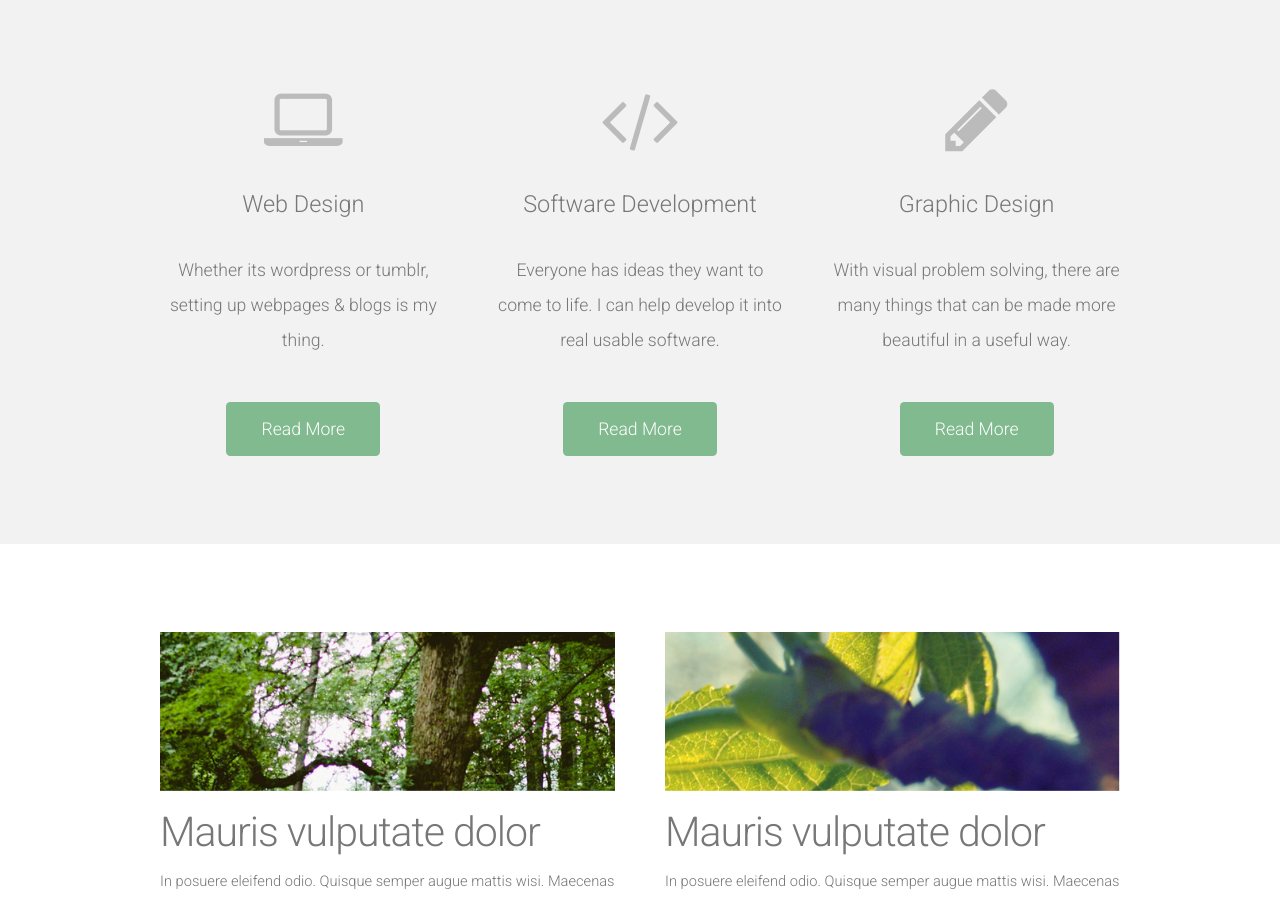
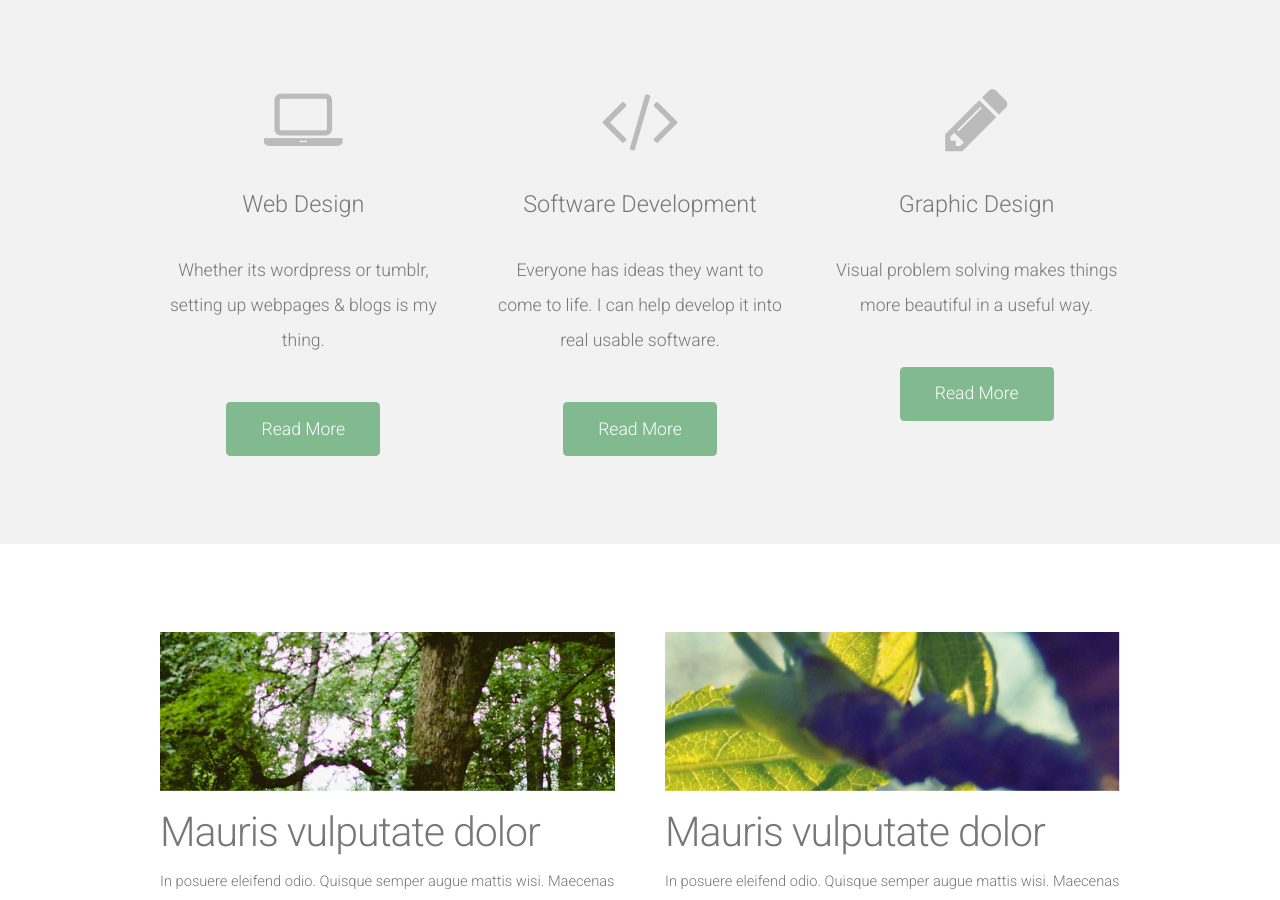
Before and after one commit to SirTyz/SirTyz.github.io, a Jekyll site: the page built from index.html, in a window 1280 px wide and 900 px high, scrolled down 585 px. Built offline with Jekyll 4.4.1, drawn with Linux system fonts in a browser that asks for light colours; nearby versions of some CDN libraries; the list of posts is cut into pages by our own code.

Commit message:
Small update

```diff
--- a/index.html
+++ b/index.html
@@ -25,7 +25,7 @@ layout: default
 			<section class="4u">
 				<span class="pennant"><span class="fa fa-pencil"></span></span>
 				<h3>Graphic Design</h3>
-				<p>With visual problem solving, there are many things that can be made more beautiful in a useful way.</p>
+				<p>Visual problem solving makes things more beautiful in a useful way.</p>
 				<a href="#" class="button button-style1">Read More</a>
 			</section>
 
```
